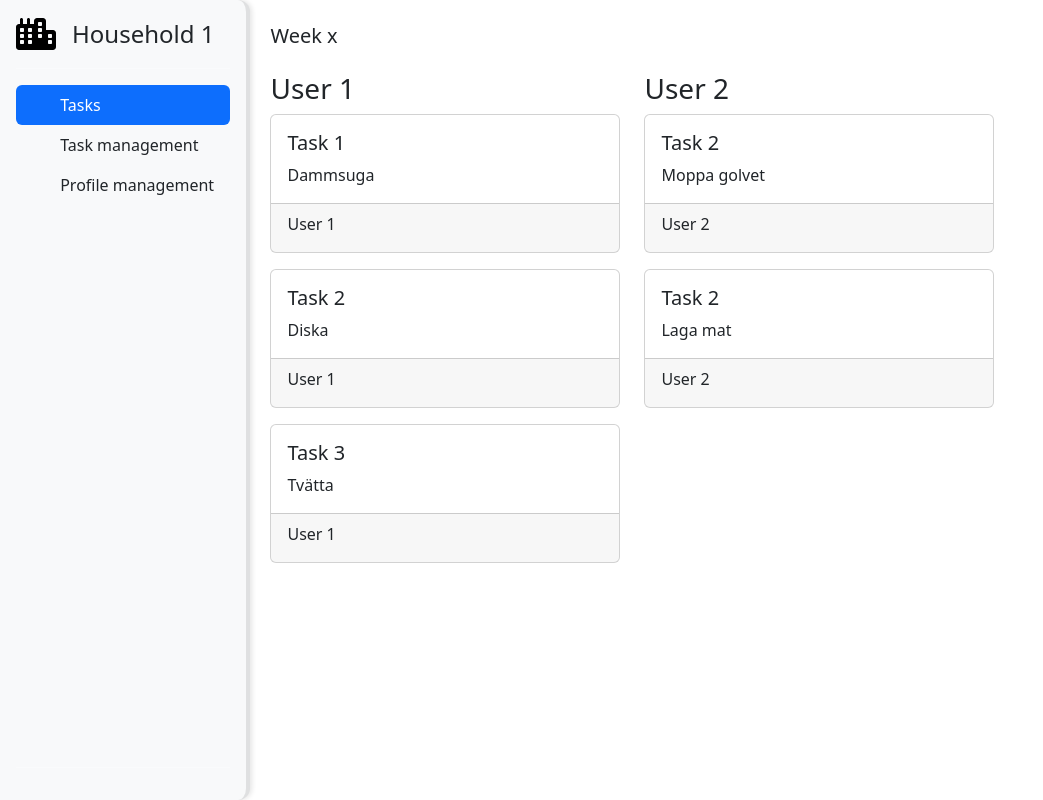
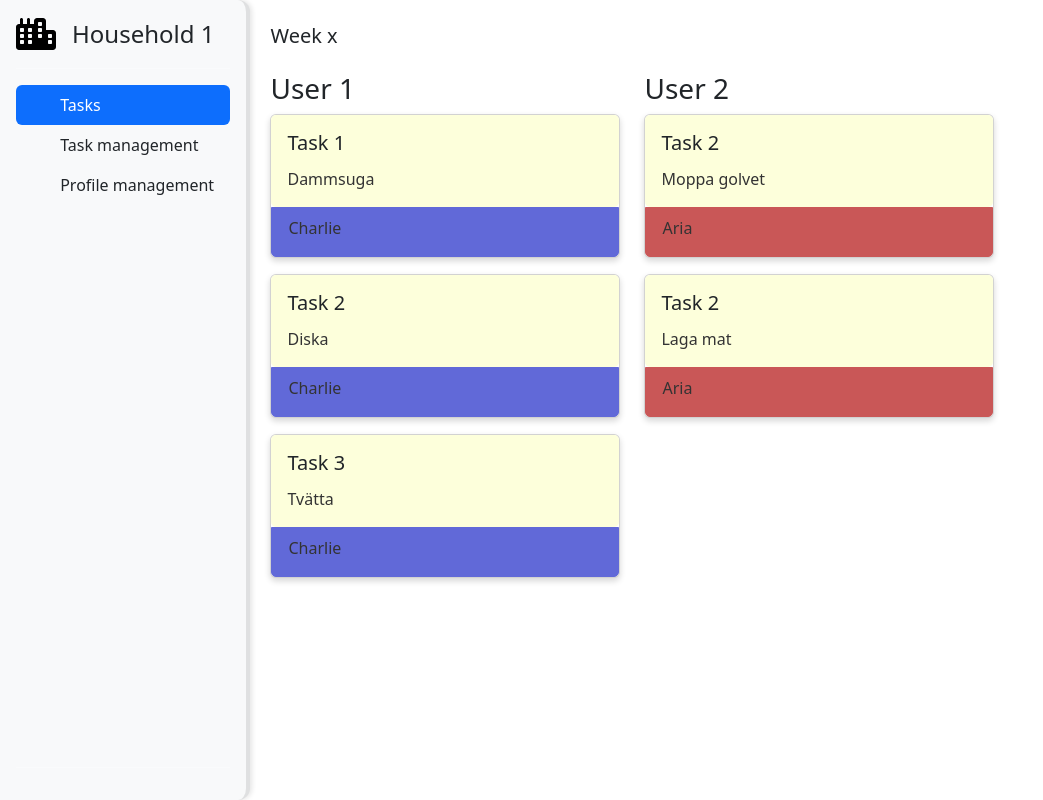
Before and after one commit to Packan1337/CleanApp, a Flask app: page / in a window 1280 px wide. Shown: the part 62-862 px from the top of the page, without its empty margins (0-1043 px from the left). Run offline with Flask 3, Linux system fonts and the light colour scheme; some libraries are stand-ins or nearby versions.

Commit message:
fixade färg&namn på cards

```diff
--- a/static/stylesheet.css
+++ b/static/stylesheet.css
@@ -7,6 +7,40 @@
     border-radius: 0 12px 12px 0; /* Rounded corners on the right side */
   }
 
+
+/* CARDS */
 .card {
+  box-shadow: 0px 3px 6px rgba(0, 0, 0, 0.16);
+  transition: transform .2s ease-in-out;  /* Transition for hover effect */
   width: 350px;
 }
+
+.card:hover {
+  transform: scale(1.03);  /* Slightly enlarge the card when hovered */
+}
+
+.card-body {
+  border-radius: 5px;
+  padding: 16px;
+  background-color: rgb(253, 255, 219);
+}
+
+.card-title {
+  font-size: 1.25rem;  /* Increase font size */
+  margin-bottom: 12px;  /* Space between title and content */
+}
+
+.card-text {
+  font-size: 1rem;  /* Set font size */
+  color: #333;  /* Dark gray text */
+}
+
+.user1-card .card-footer {
+  background-color: #6169d8;  /* White background color */
+  border: 1px solid #6169d8;  /* Light gray border */
+}
+
+.user2-card .card-footer{
+  background-color: #c95757;  /* White background color */
+  border: 1px solid #c95757;  /* Light gray border */
+}
--- a/templates/index.html
+++ b/templates/index.html
@@ -8,36 +8,36 @@
         <!-- Column 1 -->
         <div class="col-md-6">
             <h3>User 1</h3>
-            <div class="card mb-3">
+            <div class="card mb-3 user1-card">
                 <div class="card-body">
                     <h5 class="card-title">Task 1</h5>
                     <p class="card-text">Dammsuga</p>
                 </div>
                 <div class="card-footer">
                     <div class="price-text mb-2">
-                        <p class="card-text mb-0">User 1</p>
+                        <p class="card-text mb-0">Charlie</p>
                     </div>
                 </div>
             </div>
-            <div class="card mb-3">
+            <div class="card mb-3 user1-card">
                 <div class="card-body">
                     <h5 class="card-title">Task 2</h5>
                     <p class="card-text">Diska</p>
                 </div>
                 <div class="card-footer">
                     <div class="price-text mb-2">
-                        <p class="card-text mb-0">User 1</p>
+                        <p class="card-text mb-0">Charlie</p>
                     </div>
                 </div>
             </div>
-            <div class="card mb-3">
+            <div class="card mb-3 user1-card">
                 <div class="card-body">
                     <h5 class="card-title">Task 3</h5>
                     <p class="card-text">Tvätta</p>
                 </div>
                 <div class="card-footer">
                     <div class="price-text mb-2">
-                        <p class="card-text mb-0">User 1</p>
+                        <p class="card-text mb-0">Charlie</p>
                     </div>
                 </div>
             </div>
@@ -46,25 +46,25 @@
         <!-- Column 2 -->
         <div class="col-md-6">
             <h3>User 2</h3>
-            <div class="card mb-3">
+            <div class="card mb-3 user2-card rounded-2">
                 <div class="card-body">
                     <h5 class="card-title">Task 2</h5>
                     <p class="card-text">Moppa golvet</p>
                 </div>
                 <div class="card-footer">
                     <div class="price-text mb-2">
-                        <p class="card-text mb-0">User 2</p>
+                        <p class="card-text mb-0">Aria</p>
                     </div>
                 </div>
             </div>
-            <div class="card mb-3">
+            <div class="card mb-3 user2-card">
                 <div class="card-body">
                     <h5 class="card-title">Task 2</h5>
                     <p class="card-text">Laga mat</p>
                 </div>
                 <div class="card-footer">
                     <div class="price-text mb-2">
-                        <p class="card-text mb-0">User 2</p>
+                        <p class="card-text mb-0">Aria</p>
                     </div>
                 </div>
             </div>
```
